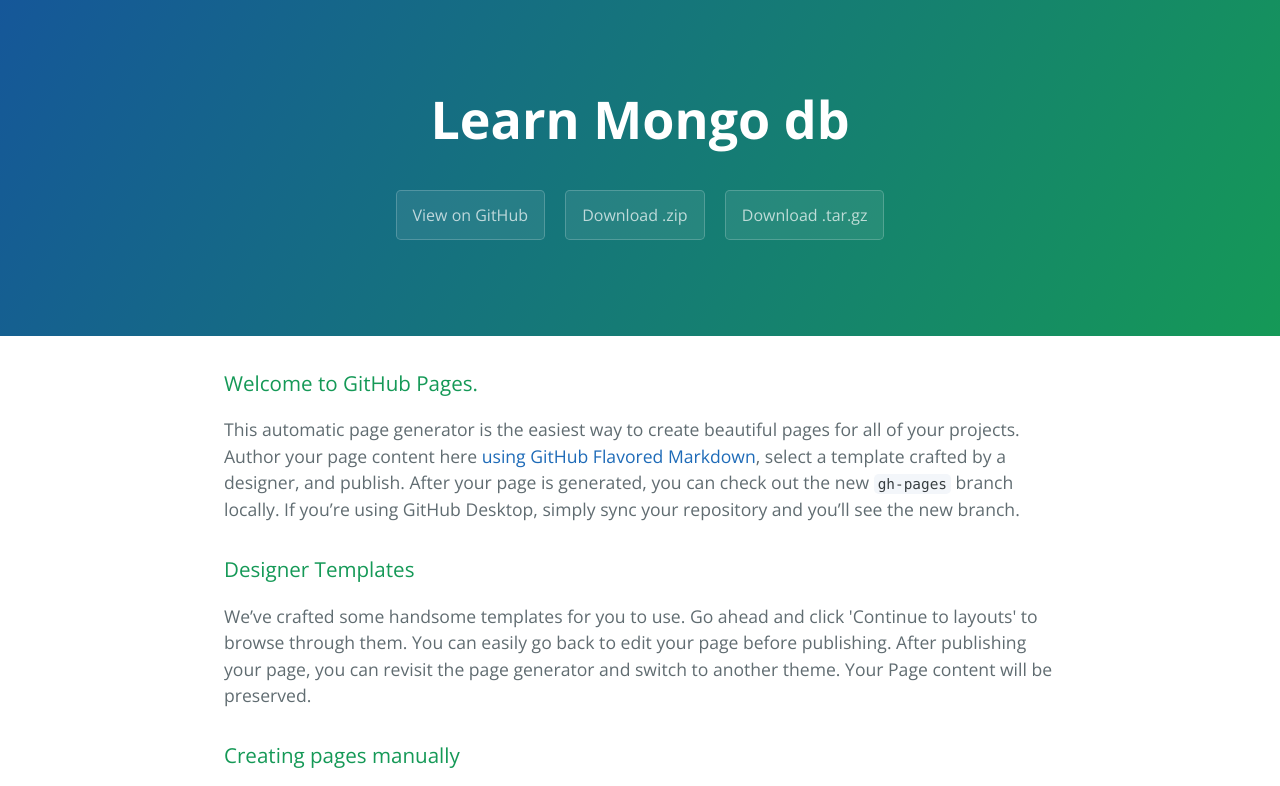
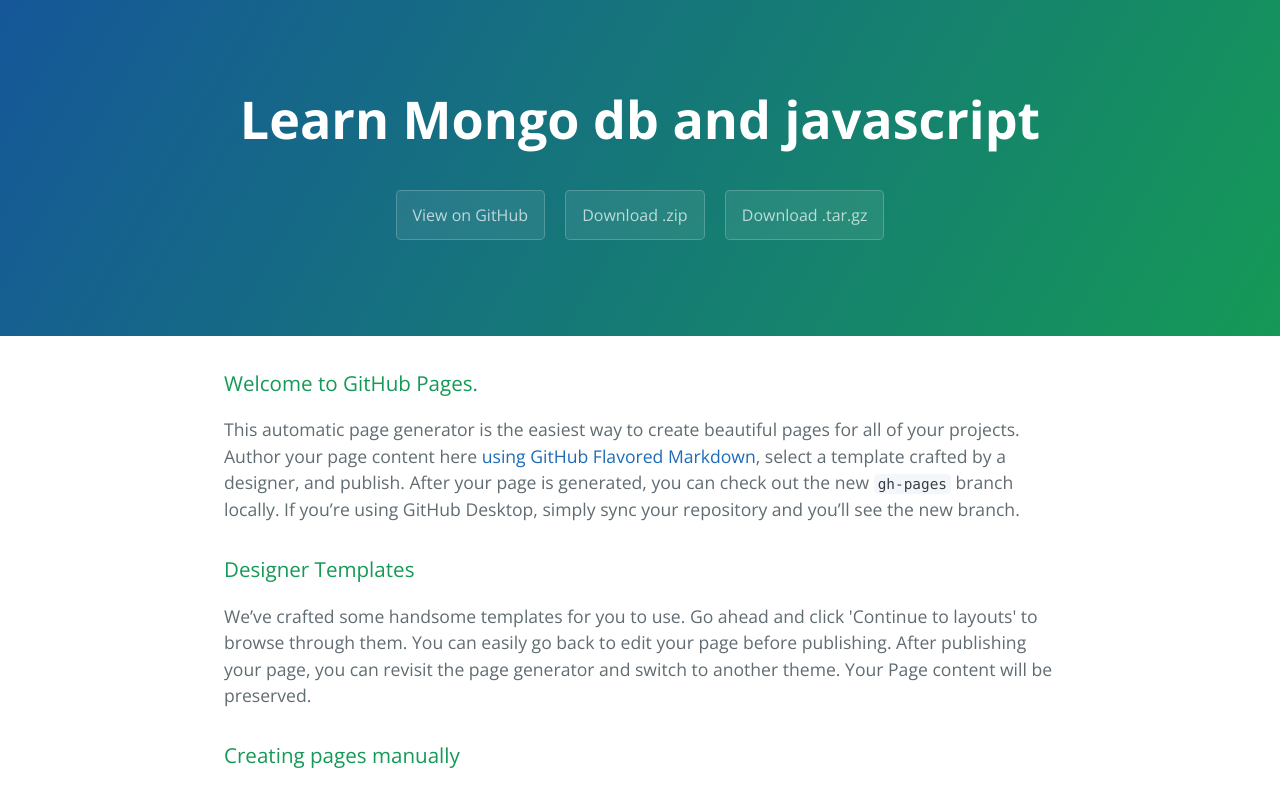
Before and after one commit to Fawaazahamed/learn, a plain HTML site: page index.html in a window 1280 px wide. Shown: the top 786 px of the page. Drawn offline with nearby package versions, Linux system fonts and the light colour scheme.

Commit message:
changed the project title

```diff
--- a/index.html
+++ b/index.html
@@ -11,7 +11,7 @@
   </head>
   <body>
     <section class="page-header">
-      <h1 class="project-name">Learn Mongo db</h1>
+      <h1 class="project-name">Learn Mongo db and javascript</h1>
       <h2 class="project-tagline"></h2>
       <a href="https://github.com/Fawaazahamed/learn" class="btn">View on GitHub</a>
       <a href="https://github.com/Fawaazahamed/learn/zipball/master" class="btn">Download .zip</a>
```
